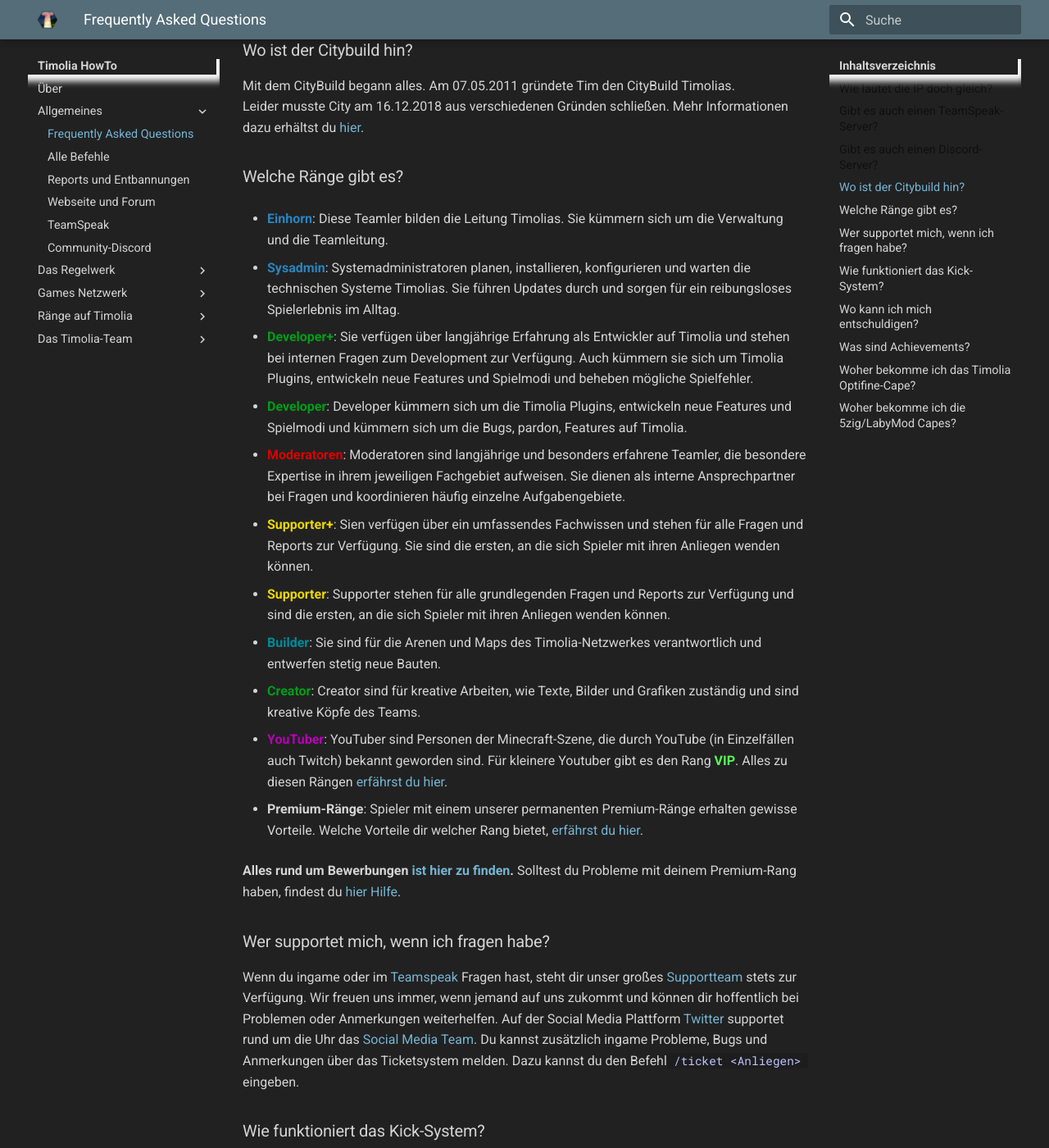
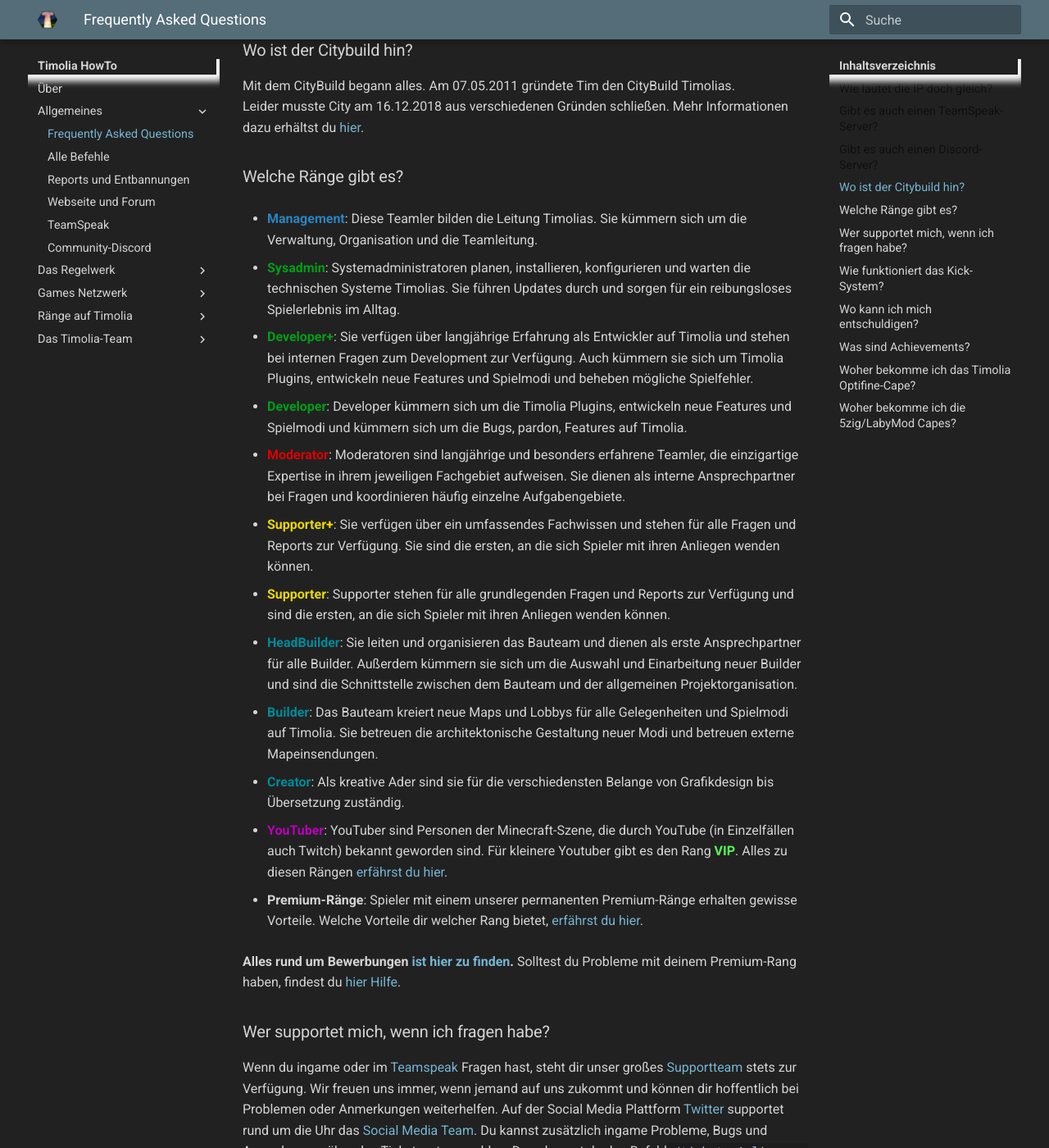
Before and after one commit to TimoliaDE/HowTo, an MkDocs documentation site: the page built from docs/faq.md, in a window 1280 px wide and 1400 px high, scrolled down 624 px. Shown: the whole window at 82% size. Built offline with MkDocs 1.6.1 and Material for MkDocs 9.7.7, drawn with Linux system fonts in a browser that asks for light colours; old or Windows-style settings are respelled for this version of MkDocs.

Commit message:
Neue Ränge, neue Klassen, MCelements macht keine Broadcasts mehr

```diff
--- a/docs/extra.css
+++ b/docs/extra.css
@@ -278,29 +278,54 @@ article preview text color
 style ranks
  */
 
-.administrator {
+.management {
     color: #2a84c0;
 }
 
-.moderator {
-    color: #da0101;
+
+.sysadmin {
+    color: #009e18;
+}
+
+.developer-plus {
+    color: #009e18;
 }
 
 .developer {
     color: #009e18;
 }
 
-.creator {
-    color: #009e18;
+
+.moderator {
+    color: #da0101;
+}
+
+.supporter-plus {
+    color: #ebd700;
 }
 
 .supporter {
     color: #ebd700;
 }
 
+
+.headbuilder {
+    color: #008a99;
+}
+
+.builder-plus {
+    color: #008a99;
+}
+
 .builder {
     color: #008a99;
 }
+
+.creator {
+    color: #008a99;
+}
+
+
 
 .youtuber {
     color: #b800b8;
@@ -321,6 +346,17 @@ style ranks
 .user {
     color: #919191;
 }
+
+
+/*
+old ranks
+ */
+
+.administrator {
+    color: #2a84c0;
+}
+
+
 
 
 /**
--- a/docs/faq.md
+++ b/docs/faq.md
@@ -18,36 +18,42 @@ Mit dem CityBuild begann alles. Am 07.05.2011 gründete Tim den CityBuild Timoli
 Leider musste City am 16.12.2018 aus verschiedenen Gründen schließen. Mehr Informationen dazu erhältst du [hier](http://timolia.de/city).
 
 ### Welche Ränge gibt es?
-- <b><span class='administrator'>Einhorn</span></b>:
-Diese Teamler bilden die Leitung Timolias. Sie kümmern sich um die Verwaltung und die Teamleitung.
+- <b><span class='management'>Management</span></b>:
+Diese Teamler bilden die Leitung Timolias. Sie kümmern sich um die Verwaltung, Organisation und die Teamleitung.
 
-- <b><span class='administrator'>Sysadmin</span></b>:
-Systemadministratoren planen, installieren, konfigurieren und warten die technischen Systeme Timolias. Sie führen Updates durch und sorgen für ein
-reibungsloses Spielerlebnis im Alltag.
+- <b><span class='sysadmin'>Sysadmin</span></b>:
+Systemadministratoren planen, installieren, konfigurieren und warten die technischen Systeme Timolias.
+Sie führen Updates durch und sorgen für ein reibungsloses Spielerlebnis im Alltag.
 
-- <b><span class='developer'>Developer+</span></b>:
+- <b><span class='developer-plus'>Developer+</span></b>:
 Sie verfügen über langjährige Erfahrung als Entwickler auf Timolia und stehen bei internen Fragen zum Development zur Verfügung.
 Auch kümmern sie sich um Timolia Plugins, entwickeln neue Features und Spielmodi und beheben mögliche Spielfehler.
 
 - <b><span class='developer'>Developer</span></b>:
 Developer kümmern sich um die Timolia Plugins, entwickeln neue Features und Spielmodi und kümmern sich um die Bugs, pardon, Features auf Timolia.
 
-- <b><span class='moderator'>Moderatoren</span></b>:
-Moderatoren sind langjährige und besonders erfahrene Teamler, die besondere Expertise in ihrem jeweiligen Fachgebiet aufweisen.
+- <b><span class='moderator'>Moderator</span></b>:
+Moderatoren sind langjährige und besonders erfahrene Teamler, die einzigartige Expertise in ihrem jeweiligen Fachgebiet aufweisen.
 Sie dienen als interne Ansprechpartner bei Fragen und koordinieren häufig einzelne Aufgabengebiete.
 
-- <b><span class='supporter'>Supporter+</span></b>:
-Sien verfügen über ein umfassendes Fachwissen und stehen für alle Fragen und Reports zur Verfügung. Sie sind die ersten, an die sich Spieler mit ihren Anliegen wenden können.
+- <b><span class='supporter-plus'>Supporter+</span></b>:
+Sie verfügen über ein umfassendes Fachwissen und stehen für alle Fragen und Reports zur Verfügung.
+Sie sind die ersten, an die sich Spieler mit ihren Anliegen wenden können.
 
 - <b><span class='supporter'>Supporter</span></b>:
 Supporter stehen für alle grundlegenden Fragen und Reports zur Verfügung und sind die ersten, an die sich Spieler mit ihren Anliegen wenden können.
 
+- <b><span class='headbuilder'>HeadBuilder</span></b>:
+Sie leiten und organisieren das Bauteam und dienen als erste Ansprechpartner für alle Builder.
+Außerdem kümmern sie sich um die Auswahl und Einarbeitung neuer Builder und sind die Schnittstelle
+zwischen dem Bauteam und der allgemeinen Projektorganisation.
 
 - <b><span class='builder'>Builder</span></b>:
-Sie sind für die Arenen und Maps des Timolia-Netzwerkes verantwortlich und entwerfen stetig neue Bauten.
+Das Bauteam kreiert neue Maps und Lobbys für alle Gelegenheiten und Spielmodi auf Timolia.
+Sie betreuen die architektonische Gestaltung neuer Modi und betreuen externe Mapeinsendungen.
 
 - <b><span class='creator'>Creator</span></b>:
-Creator sind für kreative Arbeiten, wie Texte, Bilder und Grafiken zuständig und sind kreative Köpfe des Teams.
+Als kreative Ader sind sie für die verschiedensten Belange von Grafikdesign bis Übersetzung zuständig.
 
 - <b><span class='youtuber'>YouTuber</span></b>:
 YouTuber sind Personen der Minecraft-Szene, die durch YouTube (in Einzelfällen auch Twitch) bekannt geworden sind. Für kleinere Youtuber gibt es den Rang <b><span class='mvp'>VIP</span></b>. Alles zu diesen Rängen [erfährst du hier](/ranks/youtube/).
```
Also changed, not shown: docs/team/apply.md (+15 -5 lines), docs/team/changes.md (+12 -0 lines), docs/team/members.md (+121 -82 lines), docs/team/responsibilities.md (+0 -1 lines).
